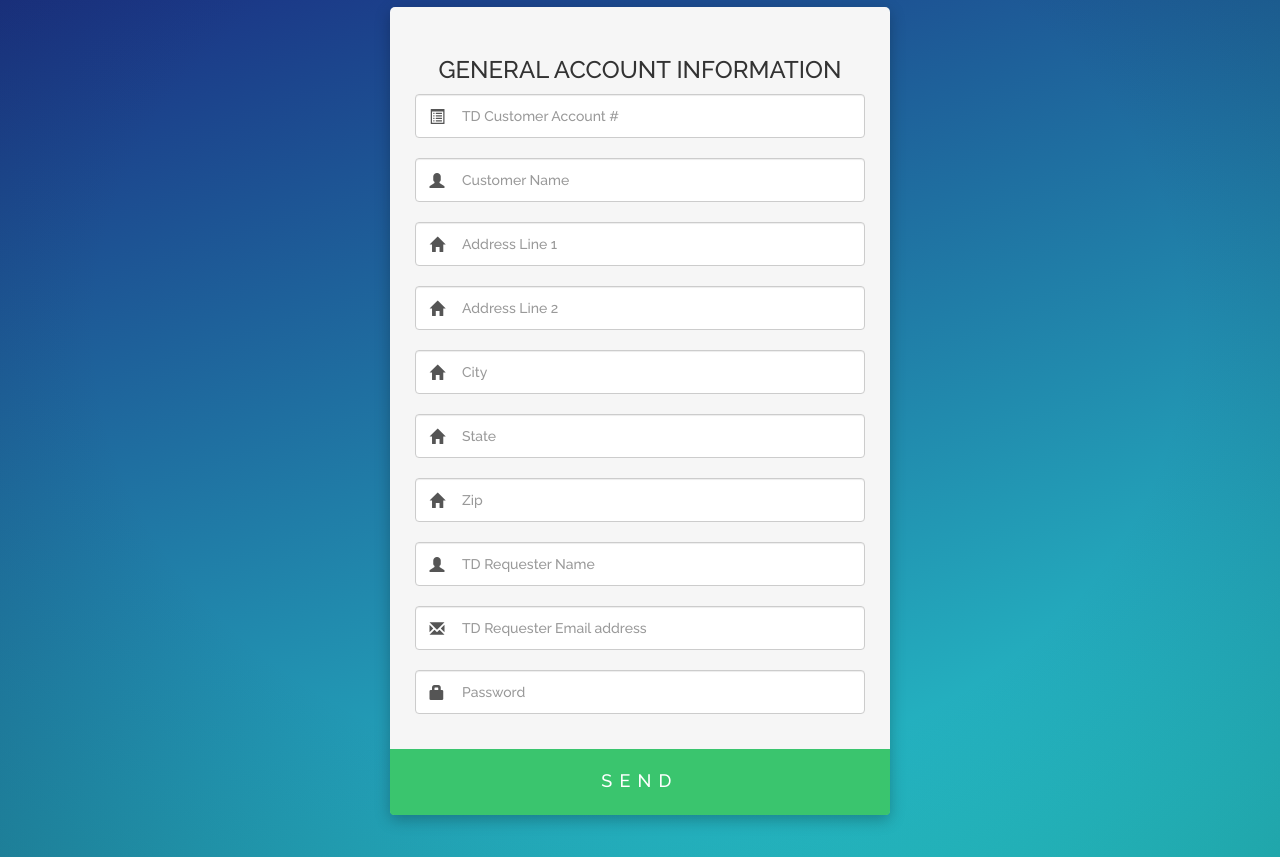
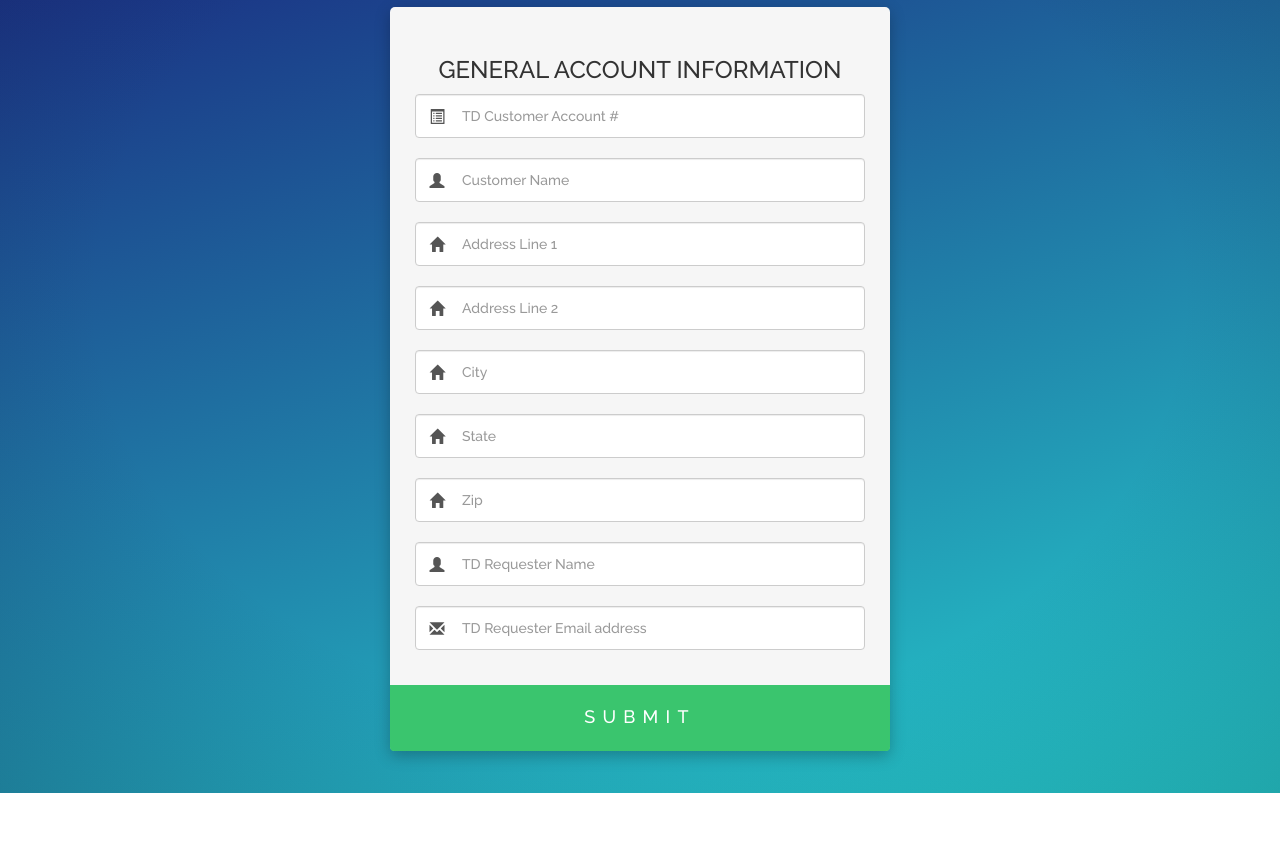
Before and after one commit to InternetsDeveloper/nomination-form-2, a plain HTML site: page index.html in a window 1280 px wide. Shown: the part 195-1052 px from the top of the page. After the commit the page ends 988 px from the top, so only its background shows below. Drawn offline with nearby package versions, Linux system fonts and the light colour scheme.

Commit message:
submit button

```diff
--- a/index.html
+++ b/index.html
@@ -108,15 +108,9 @@
                 </div>
                 <input class="form-control" id="requester-email" name="requester-email" placeholder="TD Requester Email address" type="text"><span class="glyphicon glyphicon-ok form-control-feedback"></span>
             </div>
-            <div class="form-group has-feedback">
-                <label class="control-label sr-only" for="password">Password</label>
-                <div class="input-group-addon">
-                    <div class="glyphicon glyphicon-lock"></div>
-                </div>
-                <input class="form-control" id="password" name="password" placeholder="Password" type="password"><span class="glyphicon glyphicon-ok form-control-feedback"></span>
-            </div>
+
             <div class="form-group submit">
-                <input class="btn btn-lg" type="submit" value="SEND">
+                <input class="btn btn-lg" type="submit" value="SUBMIT">
             </div>
         </form>
     </div>
```
